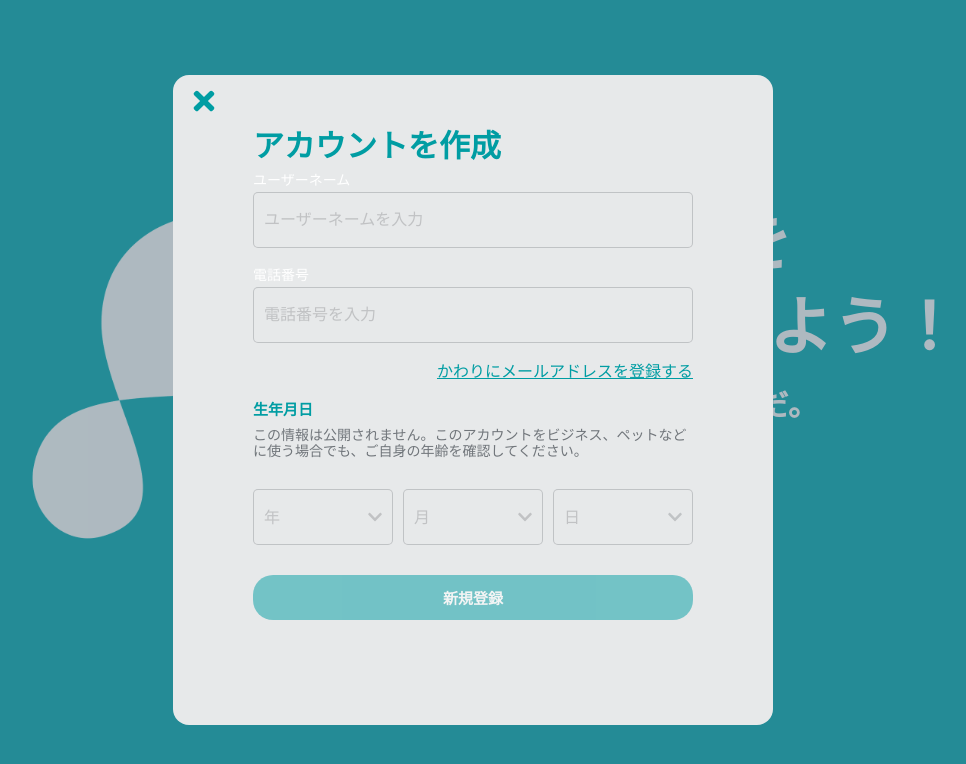
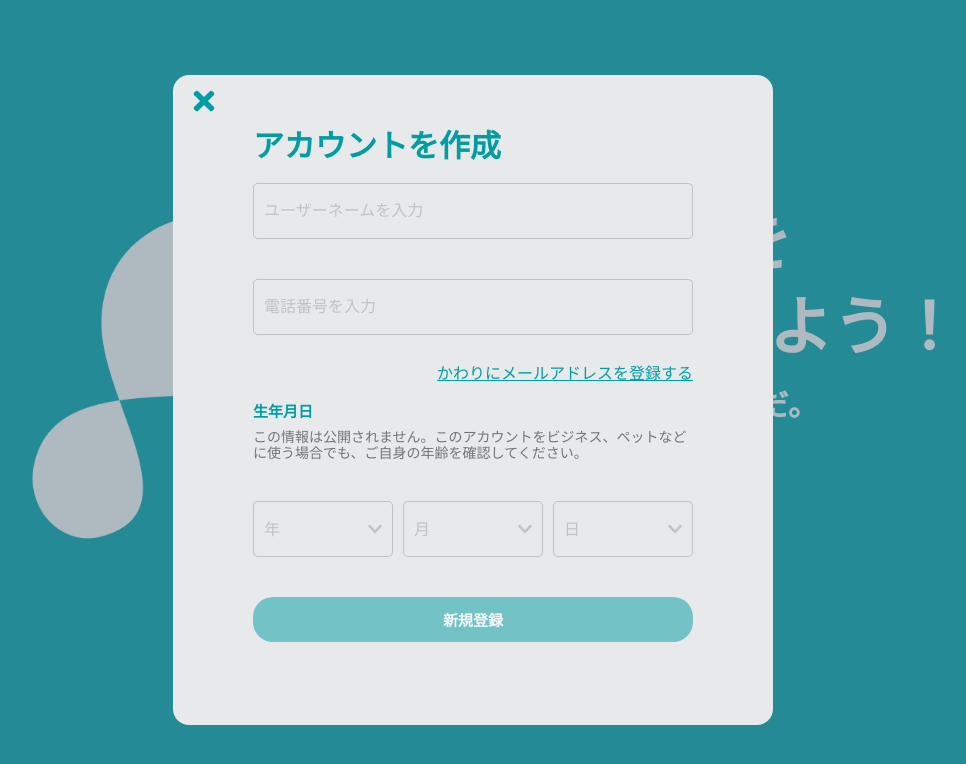
Before and after one commit to bugnood/FAL.Project.linne, a React (Create React App) app in the folder client/: page / in a window 1280 px wide. Both pictures are taken after a click on the link "新規登録". Shown: the top 764 px of the page, without its empty margins (167-1133 px from the left). Built offline with nearby package versions, Linux system fonts and the light colour scheme.

Commit message:
focus customize

```diff
--- a/client/src/components/CustomInput.tsx
+++ b/client/src/components/CustomInput.tsx
@@ -8,13 +8,18 @@ interface CustomInputProps {
     placeholder: string;
 }
 
-const CustomInput: React.FC<CustomInputProps> = ({ label, type, placeholder }) => {
+const CustomInput = React.forwardRef<HTMLInputElement, CustomInputProps>((props, ref) => {
     return (
         <div className="input-container">
-            <label className="input-label">{label}</label>
-            <input type={type} placeholder={placeholder} className="custom-input" />
+            {/* <label className="input-label">{props.label}</label> */}
+            <input
+                ref={ref}
+                className="custom-input"
+                type={props.type}
+                placeholder={props.placeholder}
+            />
         </div>
     );
-};
+});
 
 export default CustomInput;
--- a/client/src/pages/Top.tsx
+++ b/client/src/pages/Top.tsx
@@ -1,4 +1,5 @@
-import React, { useState, useEffect } from 'react';
+// src/components/Top.tsx
+import React, { useState, useEffect, useRef } from 'react';
 import { Link } from 'react-router-dom';
 import appLogo from '../assets/linne.svg';
 import ReactModal from 'react-modal';
@@ -14,12 +15,16 @@ const Top: React.FC = () => {
     const [modalIsOpen, setModalIsOpen] = useState(false);
     const [isLoading, setIsLoading] = useState(false);
     const [usePhoneNumber, setUsePhoneNumber] = useState(true);
+    const usernameRef = useRef<HTMLInputElement>(null); // ユーザー名の入力フォームの参照を作成
 
     const openModal = () => {
         setIsLoading(true);
         setModalIsOpen(true);
         const timer = setTimeout(() => {
             setIsLoading(false);
+            if (usernameRef.current) {
+                usernameRef.current.focus(); // モーダルが開いたらユーザー名の入力フォームにフォーカス
+            }
         }, 1000);
 
         return () => clearTimeout(timer);
@@ -54,7 +59,7 @@ const Top: React.FC = () => {
                             </div>
                             <h1 className='top-modal-guidance'>アカウントを作成</h1>
                             <form className="top-form">
-                                <CustomInput label="ユーザーネーム" type="text" placeholder="ユーザーネームを入力" />
+                                <CustomInput ref={usernameRef} label="ユーザーネーム" type="text" placeholder="ユーザーネームを入力" />
                                 {usePhoneNumber ? (
                                     <CustomInput label="電話番号" type="tel" placeholder="電話番号を入力" />
                                 ) : (
--- a/client/src/style/customInput.css
+++ b/client/src/style/customInput.css
@@ -1,6 +1,6 @@
 /* src/style/customInput.css */
 .input-container {
-    margin: 10px 0;
+    margin: 20px 0;
     display: flex;
     flex-direction: column;
     align-items: flex-start;
@@ -37,6 +37,13 @@
     color: rgb(51 54 57 / 21%);
 }
 
+/* フォーカス時のスタイル */
+.custom-input:focus {
+    border-color: #009da3;
+    border: 1px solid #009da3;
+    /* box-shadow: 0 0 5px rgba(0, 157, 163, 0.5); */
+}
+
 .dob-selectors {
     display: flex;
     width: 100%;
--- a/client/src/style/top.css
+++ b/client/src/style/top.css
@@ -142,10 +142,12 @@
     align-items: center;
     justify-content: center;
     color: #009da3;
+    transition-duration: 0.2s;
 }
 
 .close-button:hover {
-    color: red;
+    color: #009ea38f;
+    transition-duration: 0.2s;
     /* ホバー時の色変更 */
 }
 
```
